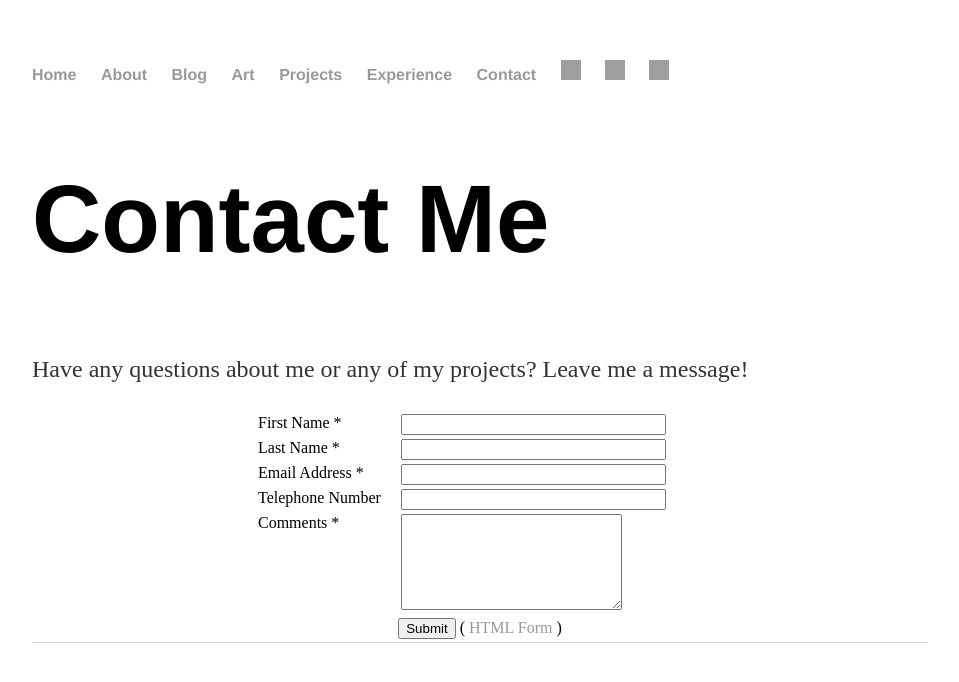
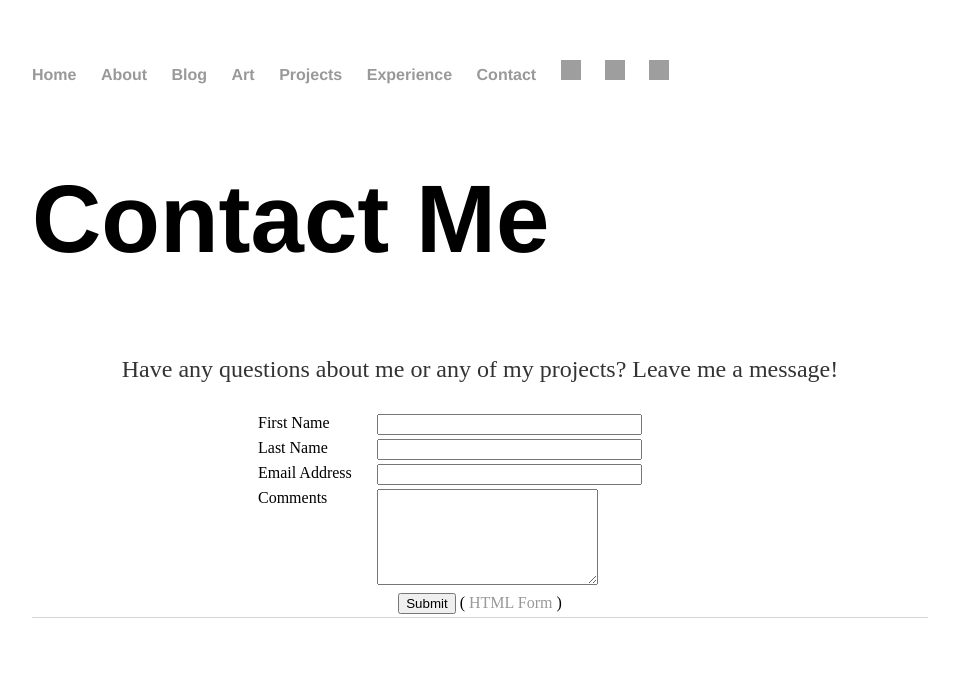
Before and after one commit to jhltsang/jhltsang.github.io, a Jekyll site: the page built from contact/index.html, in a window 1280 px wide. Shown: the top 682 px of the page, without its empty margins (160-1119 px from the left). Built offline with Jekyll 4.4.1, drawn with Linux system fonts in a browser that asks for light colours; grey boxes are pictures that could not be loaded.

Commit message:
Update index.html

```diff
--- a/contact/index.html
+++ b/contact/index.html
@@ -4,7 +4,7 @@ title: Jessica Tsang
 ---
 <div class="blurb">
 	<h2>Contact Me</h2>
-	<p>Have any questions about me or any of my projects? Leave me a message!</p>
+	<center><p>Have any questions about me or any of my projects? Leave me a message!</p></center>
 </div><!-- /.blurb -->
 
 <center><form name="htmlform" method="post" action="html_form_send.php">
@@ -12,7 +12,7 @@ title: Jessica Tsang
 </tr>
 <tr>
  <td valign="top">
-  <label for="first_name">First Name *</label>
+  <label for="first_name">First Name</label>
  </td>
  <td valign="top">
   <input  type="text" name="first_name" maxlength="50" size="30">
@@ -21,7 +21,7 @@ title: Jessica Tsang
 
 <tr>
  <td valign="top"">
-  <label for="last_name">Last Name *</label>
+  <label for="last_name">Last Name</label>
  </td>
  <td valign="top">
   <input  type="text" name="last_name" maxlength="50" size="30">
@@ -29,24 +29,17 @@ title: Jessica Tsang
 </tr>
 <tr>
  <td valign="top">
-  <label for="email">Email Address *</label>
+  <label for="email">Email Address</label>
  </td>
  <td valign="top">
   <input  type="text" name="email" maxlength="80" size="30">
  </td>
 
 </tr>
+
 <tr>
  <td valign="top">
-  <label for="telephone">Telephone Number</label>
- </td>
- <td valign="top">
-  <input  type="text" name="telephone" maxlength="30" size="30">
- </td>
-</tr>
-<tr>
- <td valign="top">
-  <label for="comments">Comments *</label>
+  <label for="comments">Comments</label>
  </td>
  <td valign="top">
   <textarea  name="comments" maxlength="1000" cols="25" rows="6"></textarea>
```
